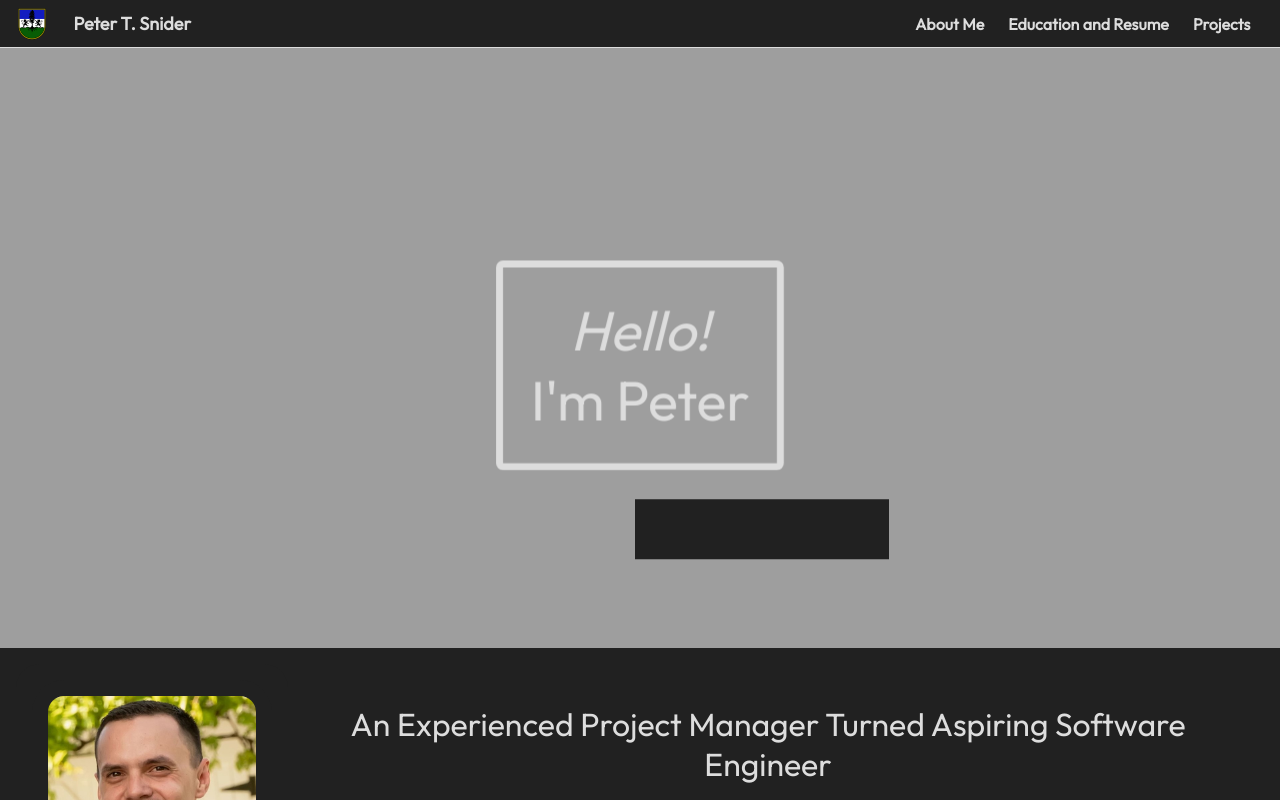
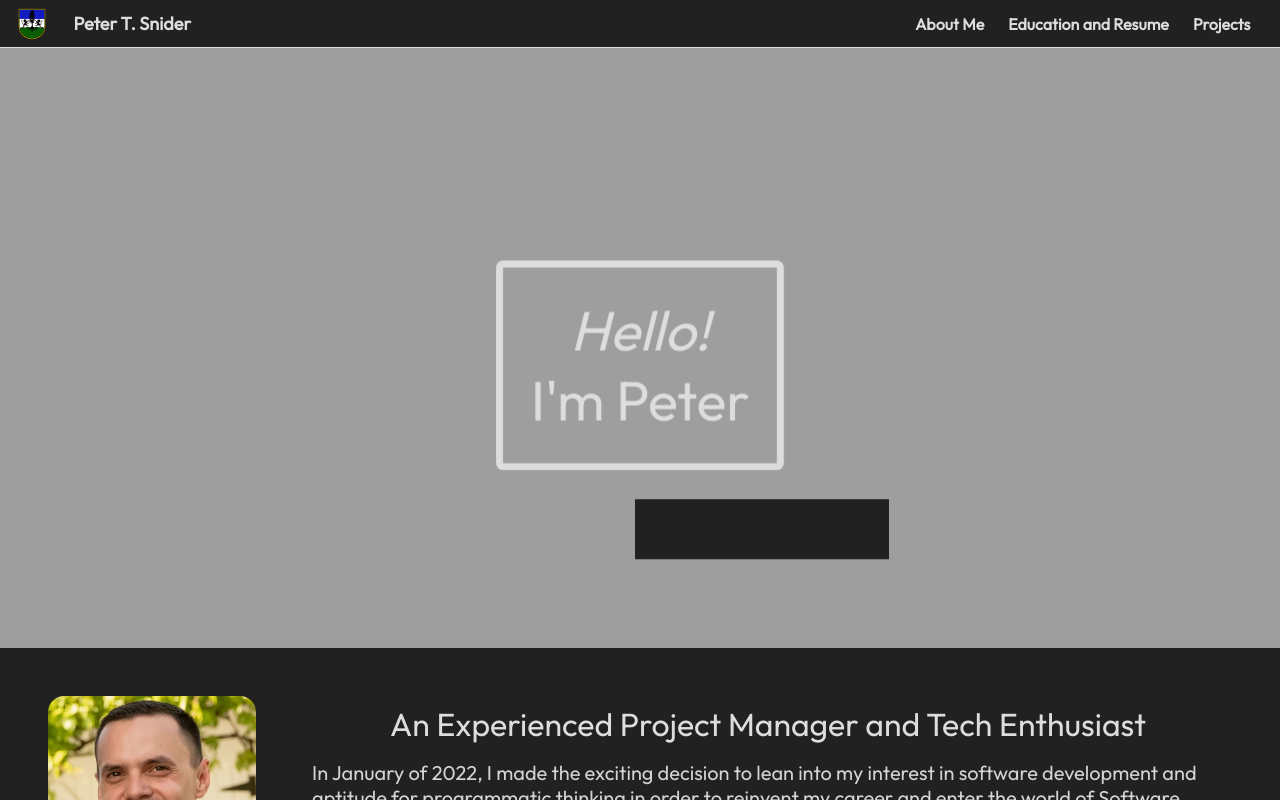
Before and after one commit to PeterTSnider/PortfolioSite, a React (Create React App) app: page / in a window 1280 px wide. Built offline with nearby package versions, Linux system fonts and the light colour scheme.

Commit message:
updated title

```diff
--- a/src/pages/About.tsx
+++ b/src/pages/About.tsx
@@ -128,11 +128,10 @@ function About() {
               software development. Enrollment in a sixteen-week coding bootcamp
               resulted in the least amount of sleep I've ever survived on, but
               it gave me the skills to build with code, as well as the tools and
-              inspiration to continue learning. I'm excited at the prospect of
-              working with a team to build real, deployed apps to reach users
-              worldwide. I'm hungry to keep learning and can't wait to sink my
-              teeth into a codebase that I can both contribute to and learn
-              from!
+              inspiration to continue learning. I'm excited by building real,
+              deployed apps to reach users worldwide. I'm hungry to keep
+              learning and can't wait to sink my teeth into a codebase that I
+              can both contribute to and learn from!
             </ParagBox>
           </WordsBox>
           <ContentPic height="15rem" src={jobsite} alt="a_random_jobsite" />
--- a/src/pages/Landing.tsx
+++ b/src/pages/Landing.tsx
@@ -44,7 +44,11 @@ function Landing() {
           {/* Background */}
           <LandingBackground />
           {/* Foreground */}
-          <TitleBox><i>Hello!</i><br/>I'm Peter</TitleBox>
+          <TitleBox>
+            <i>Hello!</i>
+            <br />
+            I'm Peter
+          </TitleBox>
         </ViewWrapper>
         <ContentBox>
           <PortraitBox>
@@ -52,9 +56,16 @@ function Landing() {
           </PortraitBox>
           <Profile>
             <SubtitleBox>
-              An Experienced Project Manager Turned Aspiring Software Engineer
+              An Experienced Project Manager and Tech Enthusiast
             </SubtitleBox>
-            In January of 2022, I made the exciting decision to lean into my interest in software development and aptitude for programmatic thinking in order to reinvent my career as a Software Engineer. As a jump-start to this path, I attended the Onsite Full-Time Software Development course provided by Coding Dojo. I am excited to bring my hunger for learning, as well as my ten years of experience as a project manager, to take on novel problems and work with a team to build exciting software.
+            In January of 2022, I made the exciting decision to lean into my
+            interest in software development and aptitude for programmatic
+            thinking in order to reinvent my career and enter the world of
+            Software Development. As a jump-start to this path, I attended the
+            Onsite Full-Time Software Development course provided by Coding
+            Dojo. I am excited to bring my hunger for learning, as well as my
+            ten years of experience as a project manager, to take on novel
+            problems and work with a team to build exciting software.
           </Profile>
         </ContentBox>
       </PageWrapper>
```
